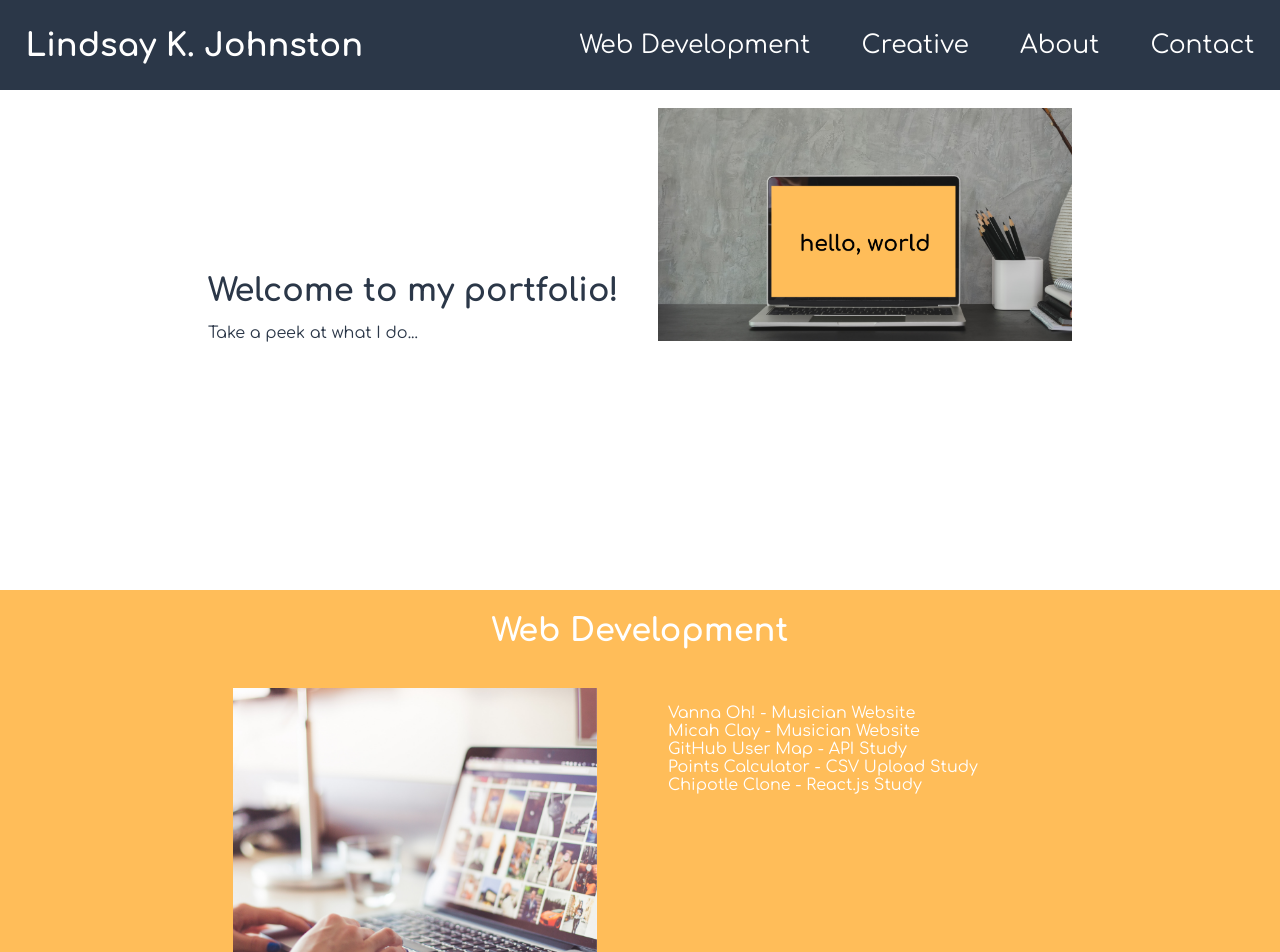
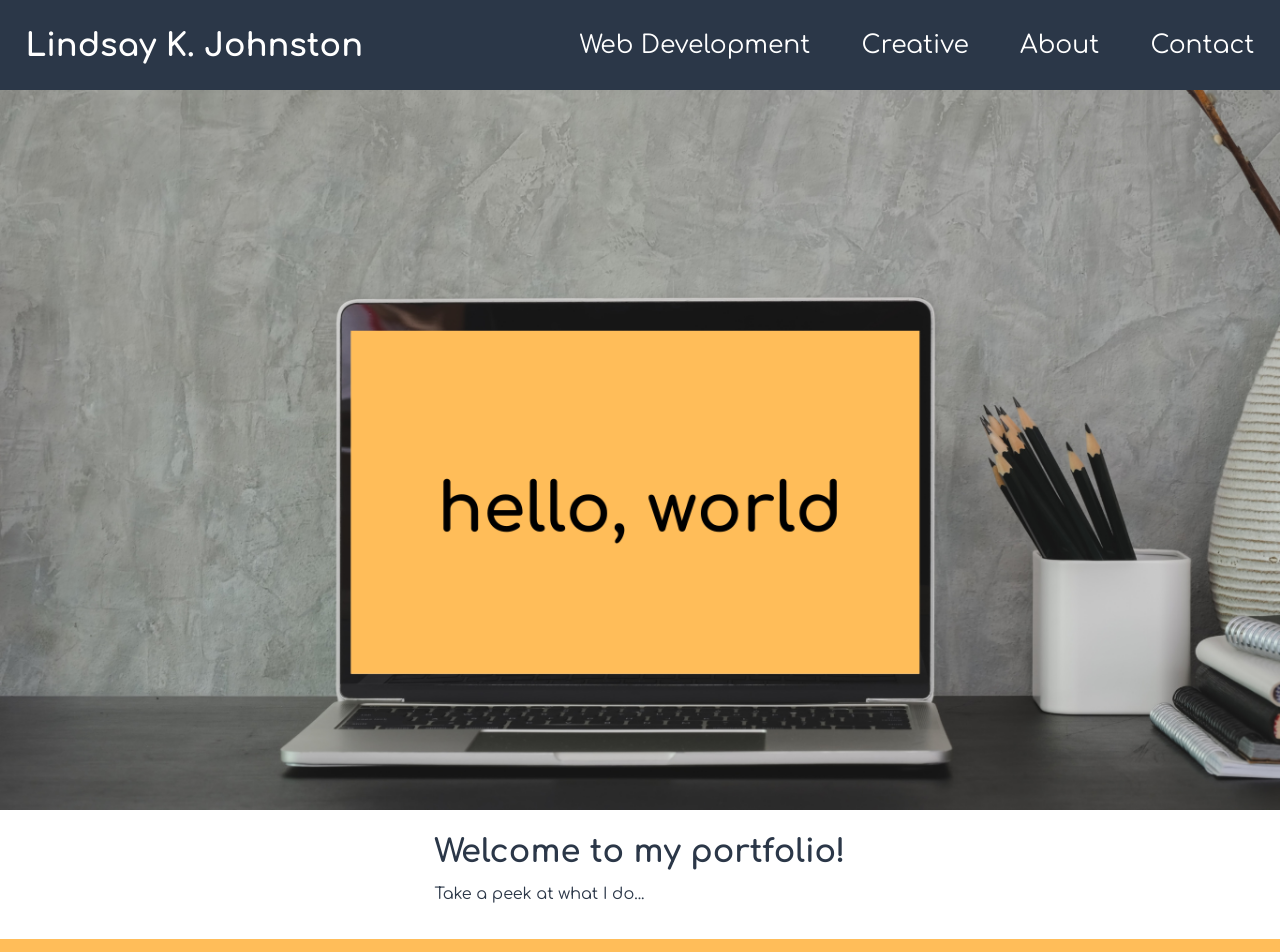
Before and after one commit to lindsayjohnston/scott-mckee-2022, a React (Create React App) app: page / in a window 1280 px wide. Shown: the top 952 px of the page. Built offline with nearby package versions, Linux system fonts and the light colour scheme.

Commit message:
Adjusted layout of top section for Landscape

```diff
--- a/src/App.js
+++ b/src/App.js
@@ -83,7 +83,11 @@ class App extends React.Component {
             <h3>Creator & Entrepeneur</h3>
           </div>,
         content2:
-          <p>My work experiences have varied greatly: from the non-profit sector to the service industry, from education to creative director for a rock-and-roll band. The common threads that weave through all of my professional experiences are creativity and innovation. Whether I am creating a teaching strategy, an app or a t-shirt design, I am always looking to improve upon prior work and present the project in an engaging and professional way. I strive to communicate directly and honestly, work efficiently, and push for female representation in historically male-dominated fields.</p>
+          <div>
+            <p>My work experiences have varied greatly: from the non-profit sector to the service industry, from education to creative director for a rock-and-roll band. The common threads that weave through all of my professional experiences are creativity and innovation. Whether I am creating a teaching strategy, an app or a t-shirt design, I am always looking to improve upon prior work and present the project in an engaging and professional way. I strive to communicate directly and honestly, work efficiently, and push for female representation in historically male-dominated fields.</p>
+            <button> <a href="https://lindsayjohnston.github.io/Portfolio-2020/Lindsay_Johnston_web_developer_resume_June_2021.pdf" target="_blank" rel="noreferrer">Resume</a> </button>
+          </div>
+
         },
         { id: "contact",
         title: "Contact",
--- a/src/components/landscape/SectionLandscapeTop/SectionLandscapeTop.css
+++ b/src/components/landscape/SectionLandscapeTop/SectionLandscapeTop.css
@@ -2,7 +2,8 @@
     background-color: var(--light-color);
     color: var(--dark-color);
     margin-top: 90px;
-    height: 500px;
+    width: 100%;
+    /* height: 500px; */
     display: flex;
     flex-direction: column;
     align-items: center;
@@ -28,30 +29,35 @@
 
 .sectionLandscapeTop > .content {
     width: 100%;
-    height: 90%;
-    max-width: 900px;
+    /* height: 90%; */
+    max-width: 1300px;
     /* background-color: coral; */
     /* that's 2% of the parent width I think */
     display: flex;
+    flex-direction: column;
     /* min-height: 300px; */
 }
 
-.sectionLandscapeTop > .content > .left {
-    width: 50%;
+.sectionLandscapeTop > .content > .top {
+    width: 100%;
     /* border: 1px solid black; */
-    padding: 2%;
+    /* padding: 2%; */
     display: flex;
     flex-direction: column;
     justify-content: center;
 }
 
-.sectionLandscapeTop > .content > .right {
-    width: 50%;
+.sectionLandscapeTop > .content > .bottom {
+    width: 100%;
     /* border: 1px solid black; */
-    padding: 2%;
+    /* padding: 2%; */
+    display: flex;
+    flex-direction: column;
+    align-items: center;
+    margin: 20px 0px;
 }
 
-.sectionLandscapeTop > .content > .right > .imageDiv > img{
+.sectionLandscapeTop > .content > .top > .imageDiv > img{
     width: 100%;
     /* background-color: thistle; */
 }
--- a/src/components/landscape/SectionLandscapeTop/SectionLandscapeTop.js
+++ b/src/components/landscape/SectionLandscapeTop/SectionLandscapeTop.js
@@ -9,20 +9,21 @@ const sectionLandscapeTop = (props) =>{
                 <div className="anchorLinkDiv" id={topSection.id}></div>
             </div>
             <div className="content">
-                <div className="left">
+
+                <div className="top">
+                    <div className="imageDiv">
+                        <img src={topSection.image}></img>
+
+                    </div>
+
+                </div>
+                <div className="bottom">
                   <div className="content2Div">
                       {topSection.content2}
                   </div>
                   <div className="content1Div">
                       {topSection.content1}
                   </div>
-                </div>
-                <div className="right">
-                    <div className="imageDiv">
-                        <img src={topSection.image}></img>
-
-                    </div>
-
                 </div>
             </div>
         </div>
```
